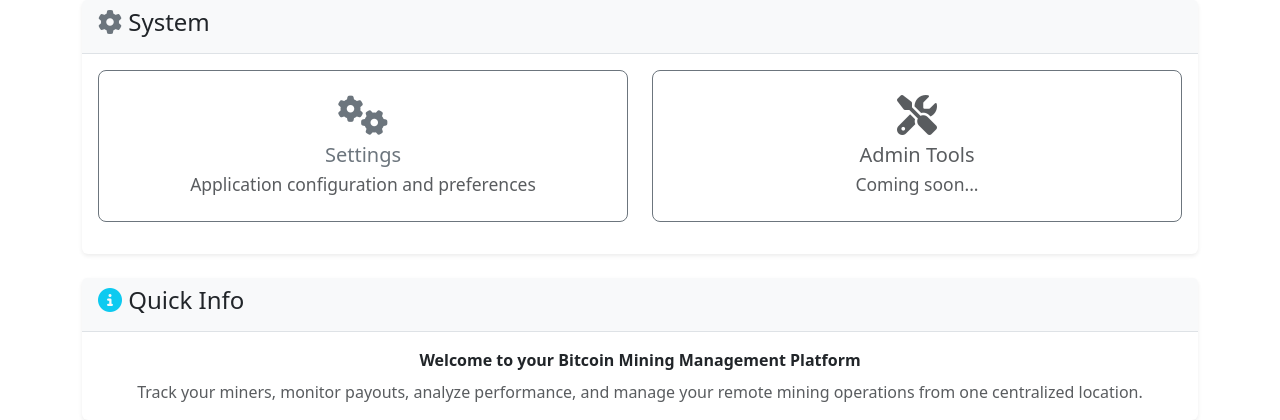
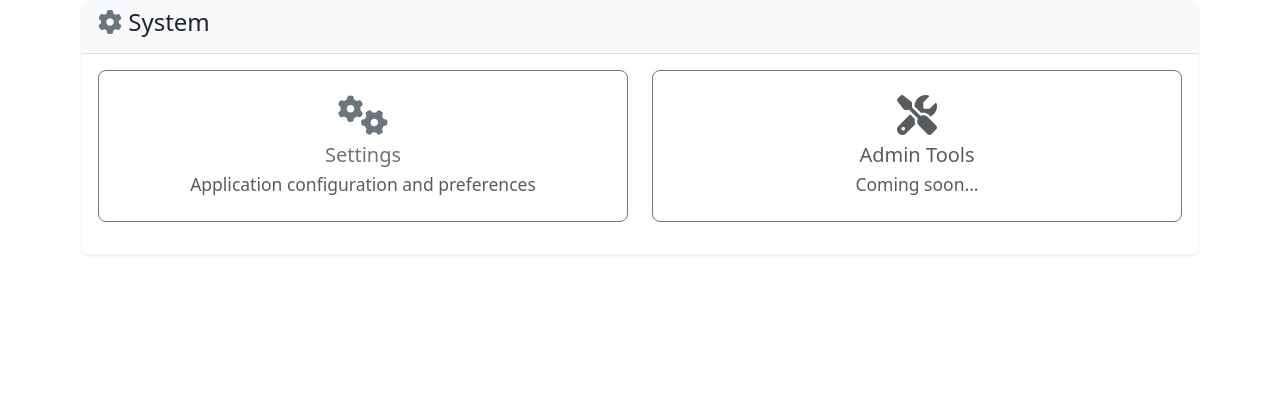
Before and after one commit to alexandre-pecorilla/Remote-Mining-Management-Platform, a Django app: page / in a window 1280 px wide. Shown: the part 1387-1807 px from the top of the page. After the commit the page ends 1642 px from the top, so only its background shows below. Run offline with Django 5.2, Linux system fonts and the light colour scheme; data comes from the database, SQL or seed files in the repository.

Commit message:
Add deployment guide link to README, remove Quick Info from homepage
Co-Authored-By: Claude Opus 4.6 (1M context) <noreply@anthropic.com>

```diff
--- a/app/templates/mining/home.html
+++ b/app/templates/mining/home.html
@@ -167,24 +167,6 @@
     </div>
 </div>
 
-<!-- Quick Stats Section -->
-<div class="row">
-    <div class="col-12">
-        <div class="card">
-            <div class="card-header">
-                <h4><i class="fas fa-info-circle text-info"></i> Quick Info</h4>
-            </div>
-            <div class="card-body text-center">
-                <p class="mb-2">
-                    <strong>Welcome to your Bitcoin Mining Management Platform</strong>
-                </p>
-                <p class="text-muted mb-0">
-                    Track your miners, monitor payouts, analyze performance, and manage your remote mining operations from one centralized location.
-                </p>
-            </div>
-        </div>
-    </div>
-</div>
 
 <style>
 /* Custom styles for home page */
```
Also changed, not shown: STATUS.md (+2 -1 lines), README.md.
